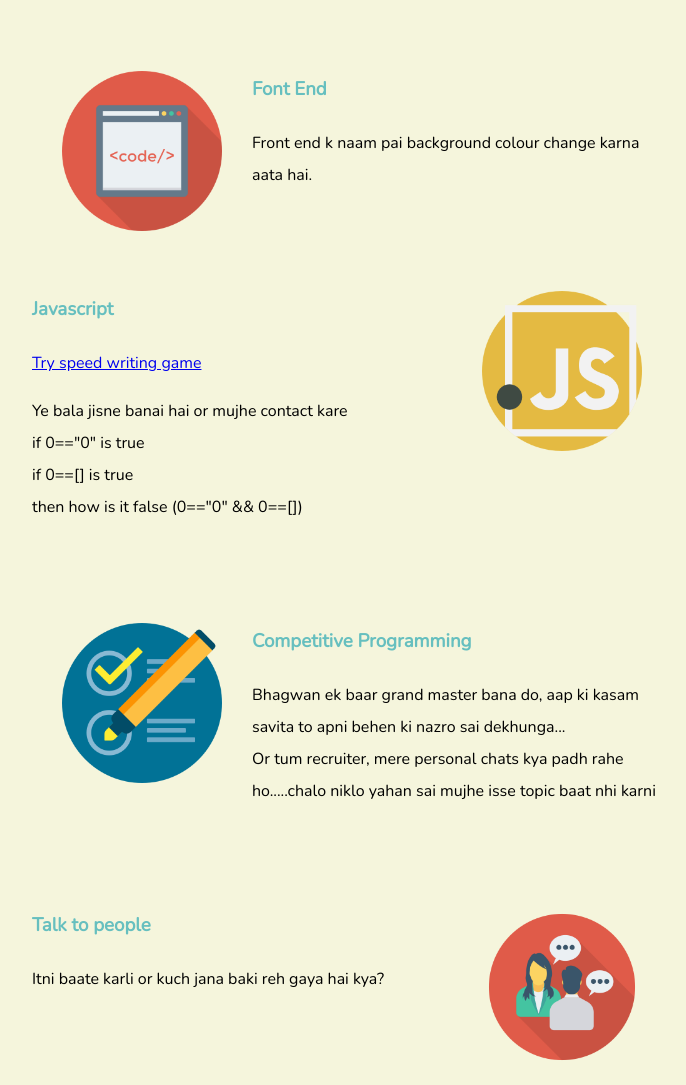
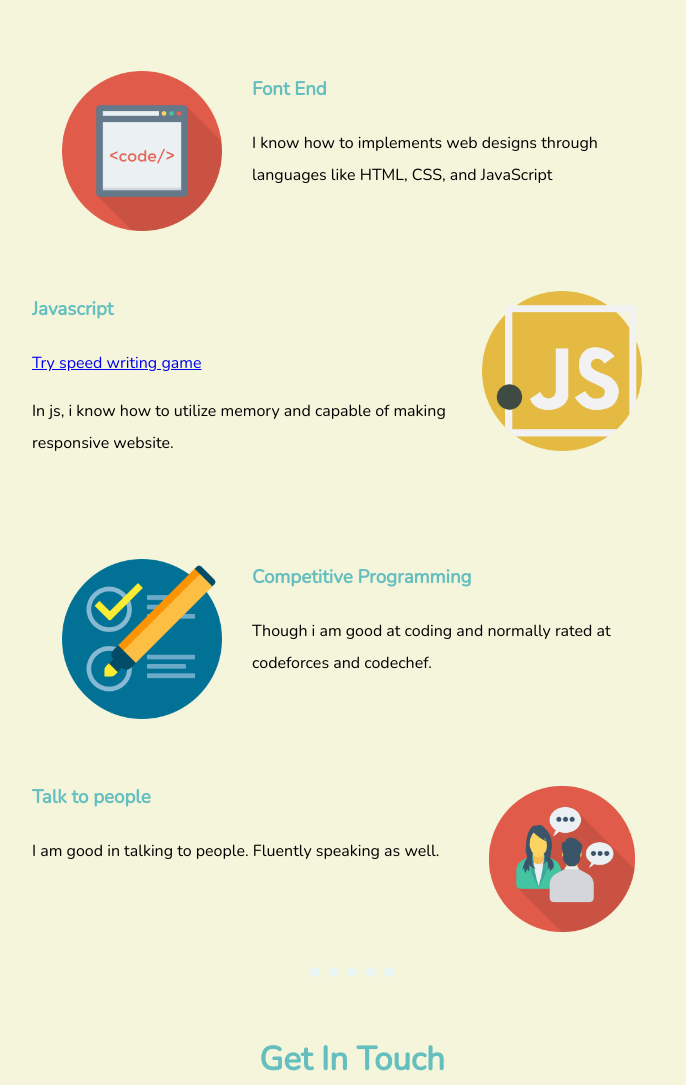
Before and after one commit to Abhay-86/CV, a plain HTML site: page index.html in a window 1280 px wide. Shown: the part 1980-3065 px from the top of the page, without its empty margins (288-974 px from the left). Drawn offline with nearby package versions, Linux system fonts and the light colour scheme.

Commit message:
Update index.html
few changes in skill

```diff
--- a/index.html
+++ b/index.html
@@ -29,7 +29,7 @@
       <source src="yup.mp3" type="audio/mpeg">
     </audio>
       <p>
-        I am a full stack developer. (Aisa aapko chutiya banane k liye likha hai)
+        I am a full stack developer.
       </p>
 
       <hr>
@@ -43,7 +43,7 @@
 
           <h3>Font End</h3>
           <p>
-              Front end k naam pai background colour change karna aata hai.
+             I know how to implements web designs through languages like HTML, CSS, and JavaScript
           </p>
       </div>
 
@@ -54,10 +54,8 @@
           <p>
           <a href="writing.html"> Try speed writing game</a>
           </p>
-          <p> Ye bala jisne banai hai or mujhe contact kare <br>
-          if 0=="0" is true <br>
-          if 0==[] is true <br>
-          then how is it false (0=="0" && 0==[])
+          <p>
+            In js, i know how to utilize memory and capable of making responsive website.
           </p>
       </div>
 
@@ -66,8 +64,7 @@
 
           <h3>Competitive Programming</h3>
           <p>
-              Bhagwan ek baar grand master bana do, aap ki kasam savita to apni behen ki nazro sai dekhunga...<br>
-              Or tum recruiter, mere personal chats kya padh rahe ho.....chalo niklo yahan sai mujhe isse topic baat nhi karni
+              Though i am good at coding and normally rated at codeforces and codechef.
           </p>
       </div>
       <div class="skill-row">
@@ -75,7 +72,7 @@
 
           <h3>Talk to people</h3>
           <p>
-              Itni baate karli or kuch jana baki reh gaya hai kya?
+              I am good in talking to people. Fluently speaking as well.
           </p>
       </div>
 
@@ -87,11 +84,6 @@
 
       <h3>Please follow link to get in touch with me</h3>
 
-      <p>
-        Main gareeb hun please hire karlo bass rozy😍️ or rooti mill jati to..... <br>
-        😘️😘️😘️😘️😘️😘️😘️😘️😘️😘️😘️😘️😘️😘️😘️😘️😘️😘️😘️😘️😘️😘️😘️😘️😘️😘️😘️😘️😘️😘️
-      </p>
-
       <button type="button" name="button">CONTACT ME</button>
 
     </section>
@@ -99,6 +91,7 @@
     <footer>
         <div class="links">
           <a href="https://www.linkedin.com/in/abhay-singh-patel-04b30b209/">LinkdIn</a>
+          <a href="https://www.codechef.com/users/pikachu25">Codechef</a>
           <a href="https://github.com/Abhay-86">Github</a>
           <a href="https://www.instagram.com/abhay__0806/">Instagram</a>
         </div>
```
